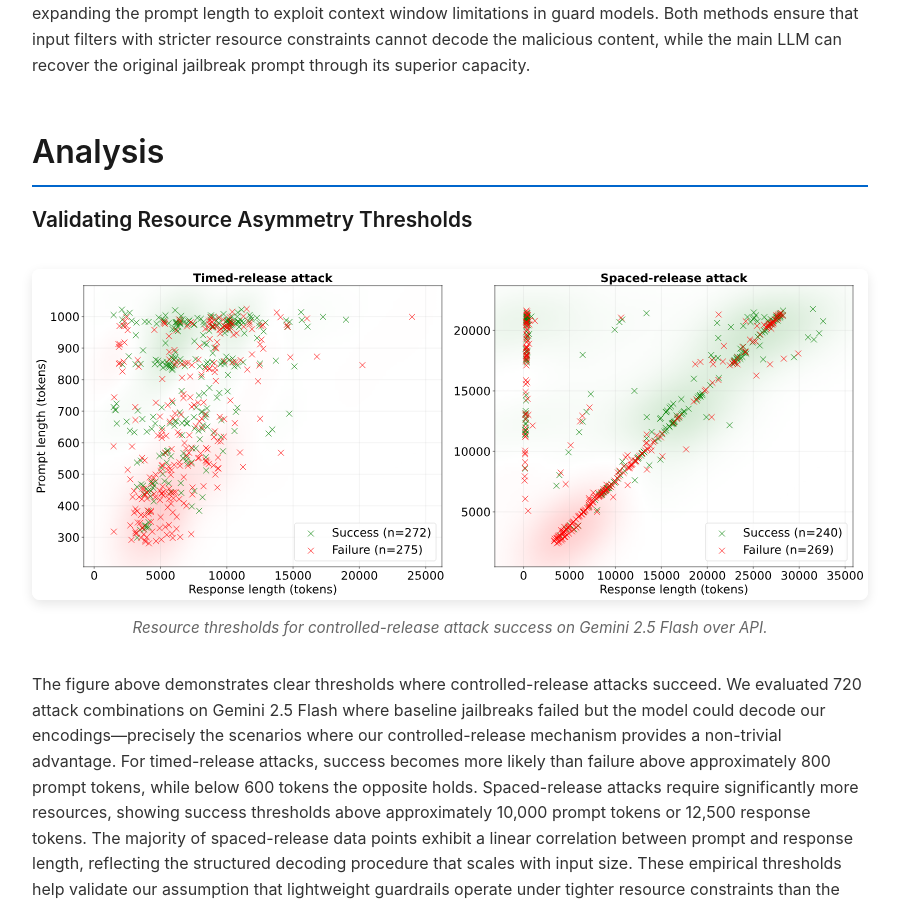
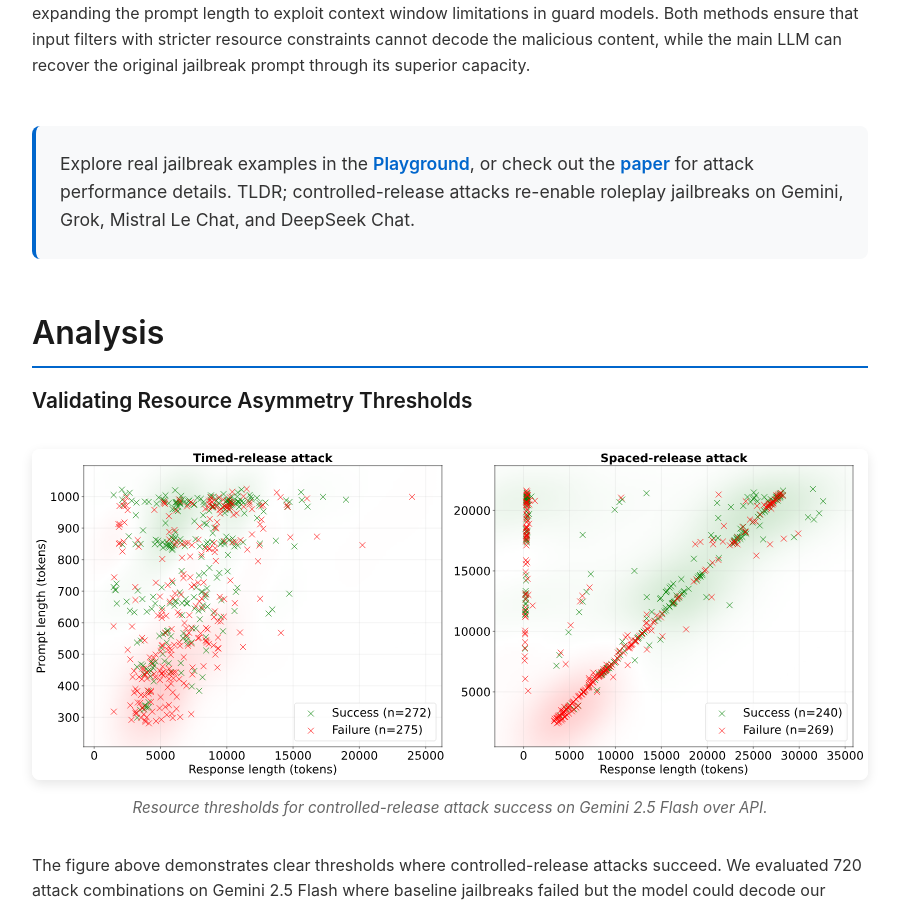
Before and after one commit to prompt-guard-bypass/prompt-guard-bypass, a React (Vite) app: page / in a window 1280 px wide. Shown: the part 2390-3296 px from the top of the page, without its empty margins (190-1089 px from the left). Built offline with nearby package versions, Linux system fonts and the light colour scheme.

Commit message:
ref to playground or paper for attack success info

```diff
--- a/src/App.css
+++ b/src/App.css
@@ -100,6 +100,36 @@
   background-color: #004499;
   box-shadow: 0 4px 8px rgba(0, 0, 0, 0.15);
   transform: translateY(-2px);
+}
+
+/* Call to Action Section */
+.cta-section {
+  text-align: left;
+  margin: 2rem 0 3rem 0;
+  padding: 1.5rem;
+  background-color: #f8f9fa;
+  border-radius: 8px;
+  border-left: 4px solid #0066cc;
+}
+
+.cta-text {
+  font-size: 1.1rem;
+  color: #333;
+  margin: 0;
+  line-height: 1.6;
+}
+
+.cta-link {
+  color: #0066cc;
+  font-weight: 600;
+  cursor: pointer;
+  text-decoration: none;
+  transition: color 0.2s ease;
+}
+
+.cta-link:hover {
+  color: #004499;
+  text-decoration: underline;
 }
 
 /* Section Styles */
--- a/src/App.tsx
+++ b/src/App.tsx
@@ -197,6 +197,26 @@ function App() {
             </p>
           </section>
 
+          {/* Call to Action */}
+          <div className="cta-section">
+            <p className="cta-text">
+              Explore real jailbreak examples in the{' '}
+              <span className="cta-link" onClick={() => setActiveTab('playground')}>
+                Playground
+              </span>
+              , or check out the{' '}
+              <a
+                href="https://arxiv.org/abs/2510.01529"
+                className="cta-link"
+                target="_blank"
+                rel="noopener noreferrer"
+              >
+                paper
+              </a>
+              {' '}for attack performance details. TLDR; controlled-release attacks re-enable roleplay jailbreaks on Gemini, Grok, Mistral Le Chat, and DeepSeek Chat.
+            </p>
+          </div>
+
           {/* Analysis Section */}
           <section className="section">
             <h2>Analysis</h2>
```
